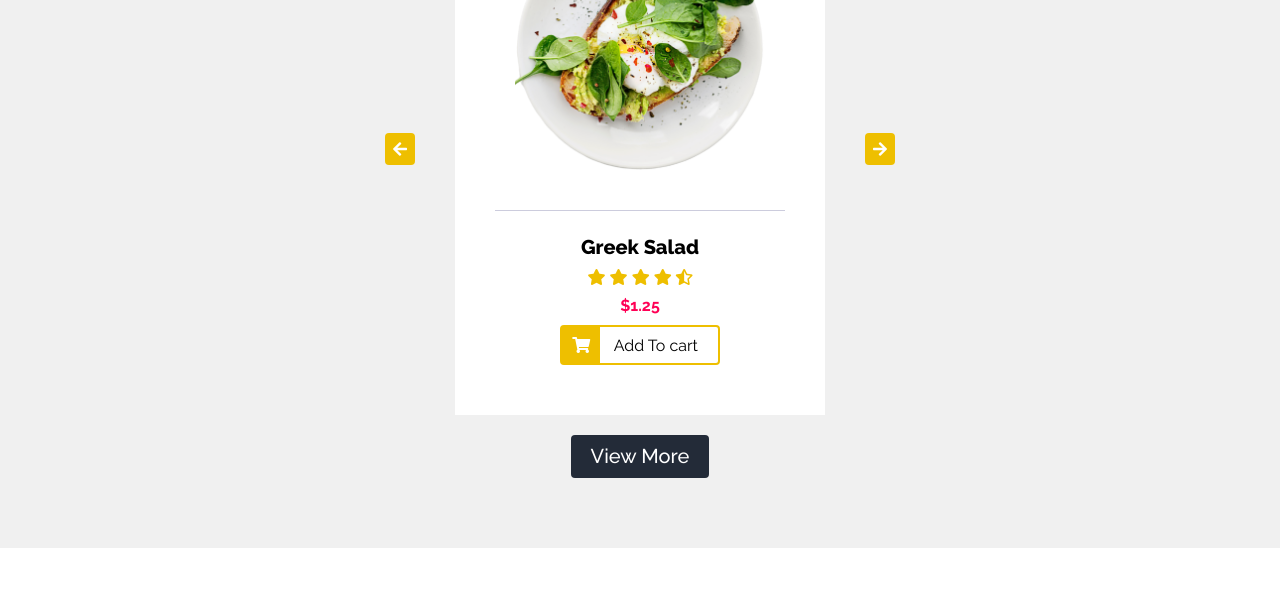
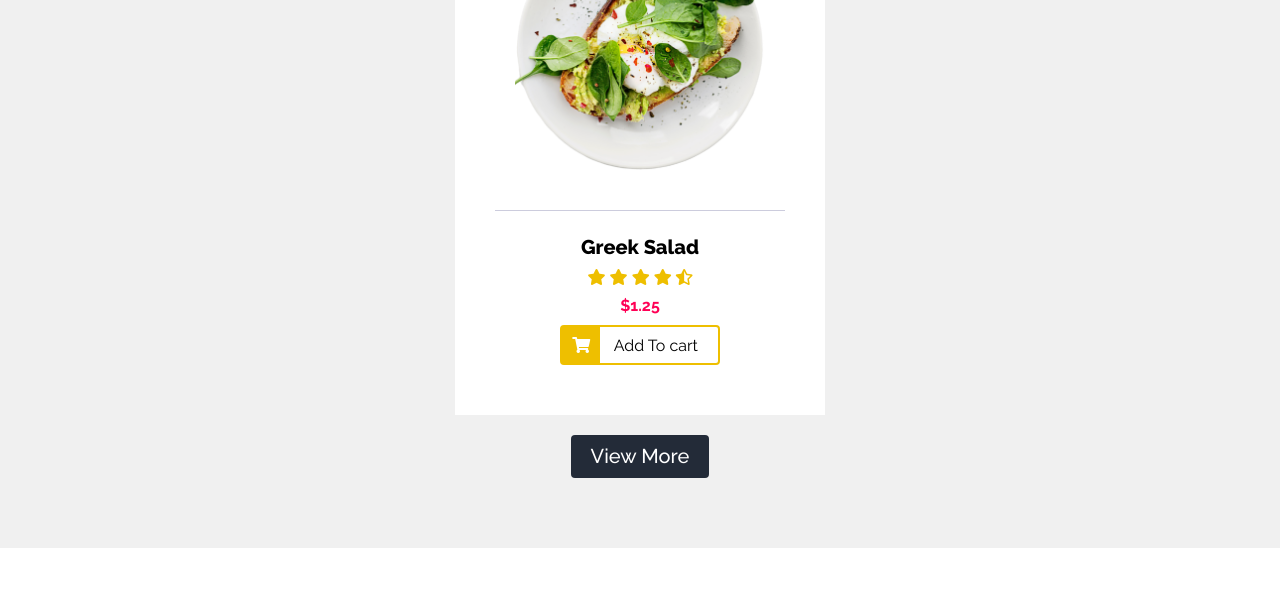
Before and after one commit to Wahed-koudsi2001/Food-Store, a plain HTML site: page index.html in a window 1280 px wide. Shown: the part 1320-1935 px from the top of the page. Drawn offline with nearby package versions, Linux system fonts and the light colour scheme.

Commit message:
Update index.html

```diff
--- a/index.html
+++ b/index.html
@@ -111,7 +111,6 @@
                 <img src="images/hr.svg" alt="Logo">
             </div>
             <div class="flex-And-space">
-                <i id="pervious" class="fa fa-arrow-left change"></i>
                 <div class="card">
                     <div class="img">
                         <img id="imgchange" src="images/plate-2.png" alt="Img">
@@ -130,7 +129,6 @@
                         </button>
                     </div>
                 </div>
-                <i id="next" class="fa fa-arrow-right change"></i>
             </div>
             <button class="btn">View More</button>
         </div>
```
